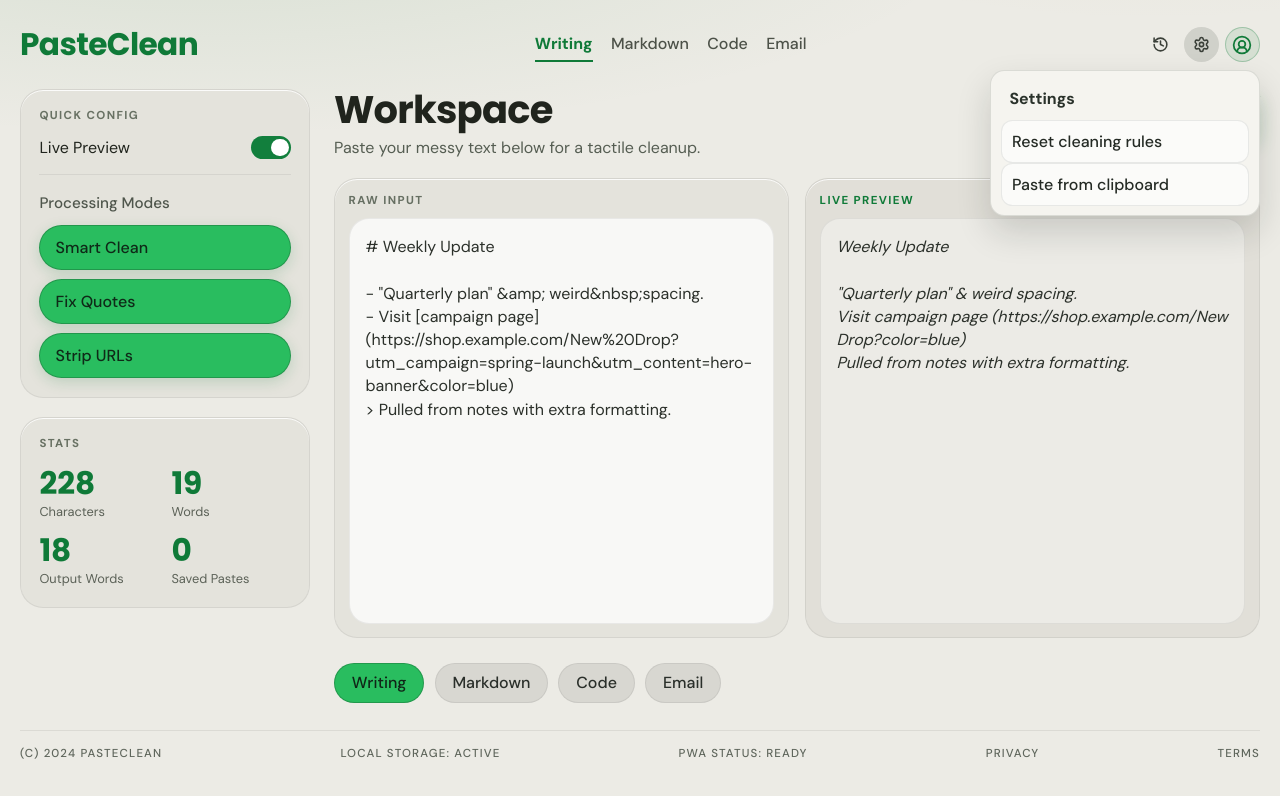
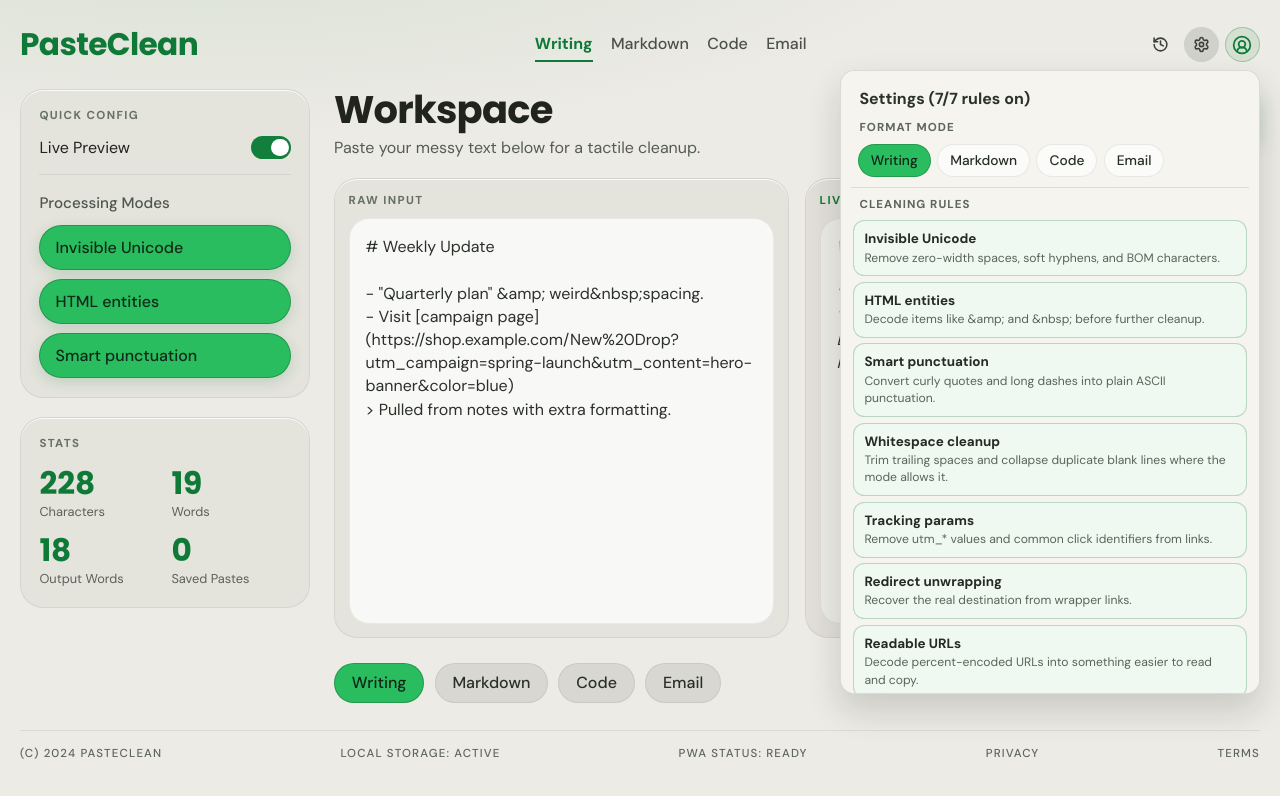
Before and after one commit to Joshuasoco/PasteClean, a React (Vite) app: page / in a window 1280 px wide. Both pictures are taken after a click on the button 1201 px from the left and 44 px from the top of the page. Shown: the top 796 px of the page. Built offline with nearby package versions, Linux system fonts and the light colour scheme; the HTML template or start-up script is replaced by a standard one.

Commit message:
feat: History menu restores pastes Settings menu now has full config Profile menu still has local-data action

```diff
--- a/src/App.jsx
+++ b/src/App.jsx
@@ -142,6 +142,15 @@
     })
   }
 
+  function handleLoadSample() {
+    const sample = getModeDefinition(mode).sample
+    startTransition(() => {
+      setInput(sample)
+    })
+    setToast('Sample loaded for current mode.')
+    setActiveMenu(null)
+  }
+
   function toggleMenu(menuName) {
     setActiveMenu((current) => (current === menuName ? null : menuName))
   }
@@ -172,6 +181,7 @@
   const outputWords = countWords(result.cleanedText)
   const visibleRules = CLEANING_RULES.slice(0, 3)
   const historyPreview = history.slice(0, 5)
+  const enabledRuleCount = CLEANING_RULES.filter((rule) => cleaningOptions[rule.key]).length
 
   return (
     <main className="pcShell">
@@ -244,14 +254,56 @@
           ) : null}
 
           {activeMenu === 'settings' ? (
-            <div className="pcMenu" role="menu" aria-label="Settings menu">
-              <p className="pcMenuTitle">Settings</p>
+            <div className="pcMenu pcMenuWide" role="menu" aria-label="Settings menu">
+              <p className="pcMenuTitle">Settings ({enabledRuleCount}/{CLEANING_RULES.length} rules on)</p>
+
+              <div className="pcMenuSection">
+                <p className="pcMenuSectionTitle">Format mode</p>
+                <div className="pcMenuPills">
+                  {MODE_OPTIONS.map((option) => (
+                    <button
+                      key={`settings-${option.id}`}
+                      type="button"
+                      className={`pcMenuPill ${option.id === mode ? 'pcMenuPillActive' : ''}`}
+                      onClick={() => handleModeChange(option.id)}
+                    >
+                      {getModeLabel(option.id, option.label)}
+                    </button>
+                  ))}
+                </div>
+              </div>
+
+              <div className="pcMenuSection">
+                <p className="pcMenuSectionTitle">Cleaning rules</p>
+                <div className="pcMenuRules">
+                  {CLEANING_RULES.map((rule) => (
+                    <button
+                      key={rule.key}
+                      type="button"
+                      className={`pcMenuRule ${cleaningOptions[rule.key] ? 'pcMenuRuleActive' : ''}`}
+                      onClick={() => handleToggleRule(rule.key)}
+                    >
+                      <span className="pcMenuRuleText">
+                        <strong>{rule.label}</strong>
+                        <small>{rule.description}</small>
+                      </span>
+                    </button>
+                  ))}
+                </div>
+              </div>
+
+              <div className="pcMenuSection">
+                <p className="pcMenuSectionTitle">Actions</p>
+                <button type="button" className="pcMenuAction" onClick={handleLoadSample}>
+                  Load sample text
+                </button>
                 <button type="button" className="pcMenuAction" onClick={handleResetSettings}>
                   Reset cleaning rules
                 </button>
                 <button type="button" className="pcMenuAction" onClick={() => void pasteFromClipboard()}>
                   Paste from clipboard
                 </button>
+              </div>
             </div>
           ) : null}
 
@@ -281,14 +333,14 @@
 
             <p className="pcSubLabel">Processing Modes</p>
             <div className="pcModeToggles">
-              {visibleRules.map((rule, index) => (
+              {visibleRules.map((rule) => (
                 <button
                   key={rule.key}
                   type="button"
                   className={`pcPillToggle ${cleaningOptions[rule.key] ? 'pcPillToggleActive' : ''}`}
                   onClick={() => handleToggleRule(rule.key)}
                 >
-                  {index === 0 ? 'Smart Clean' : index === 1 ? 'Fix Quotes' : 'Strip URLs'}
+                  {rule.label}
                 </button>
               ))}
             </div>
--- a/src/index.css
+++ b/src/index.css
@@ -141,6 +141,12 @@
   z-index: 20;
 }
 
+.pcMenuWide {
+  width: 420px;
+  max-height: min(78vh, 640px);
+  overflow: auto;
+}
+
 .pcMenuTitle {
   margin: 0;
   padding: 0.45rem 0.55rem 0.6rem;
@@ -159,6 +165,83 @@
 .pcMenuList {
   display: grid;
   gap: 0.35rem;
+}
+
+.pcMenuSection {
+  padding: 0 0.15rem;
+}
+
+.pcMenuSection + .pcMenuSection {
+  margin-top: 0.6rem;
+  padding-top: 0.55rem;
+  border-top: 1px solid rgba(42, 51, 42, 0.12);
+}
+
+.pcMenuSectionTitle {
+  margin: 0 0 0.45rem;
+  padding: 0 0.4rem;
+  text-transform: uppercase;
+  letter-spacing: 0.09em;
+  font-size: 0.72rem;
+  color: #5b655b;
+  font-weight: 700;
+}
+
+.pcMenuPills {
+  display: flex;
+  flex-wrap: wrap;
+  gap: 0.4rem;
+  padding: 0 0.3rem;
+}
+
+.pcMenuPill {
+  border-radius: 999px;
+  padding: 0.35rem 0.75rem;
+  border: 1px solid rgba(40, 49, 40, 0.09);
+  background: #fbfbf9;
+  color: #253025;
+  font-weight: 500;
+  font-size: 0.86rem;
+}
+
+.pcMenuPillActive {
+  background: #29bd5f;
+  border-color: rgba(19, 72, 35, 0.3);
+  color: #102517;
+}
+
+.pcMenuRules {
+  display: grid;
+  gap: 0.35rem;
+}
+
+.pcMenuRule {
+  width: 100%;
+  text-align: left;
+  border-radius: 0.72rem;
+  padding: 0.5rem 0.65rem;
+  border: 1px solid rgba(40, 49, 40, 0.09);
+  background: #fbfbf9;
+  color: #242a24;
+}
+
+.pcMenuRuleText {
+  display: grid;
+  gap: 0.05rem;
+}
+
+.pcMenuRuleText strong {
+  font-size: 0.84rem;
+}
+
+.pcMenuRuleText small {
+  font-size: 0.76rem;
+  color: #5a6459;
+}
+
+.pcMenuRuleActive {
+  background: #eff9f2;
+  border-color: rgba(24, 110, 50, 0.25);
 }
 
 .pcMenuItem,
@@ -188,10 +271,13 @@
 
 .pcMenuAction {
   font-weight: 500;
+  margin-top: 0.35rem;
 }
 
 .pcMenuItem:hover,
-.pcMenuAction:hover {
+.pcMenuAction:hover,
+.pcMenuRule:hover,
+.pcMenuPill:hover {
   background: #efeee9;
 }
 
@@ -488,6 +574,10 @@
     width: min(280px, calc(100vw - 1.5rem));
   }
 
+  .pcMenuWide {
+    width: min(360px, calc(100vw - 1.5rem));
+  }
+
   .pcRail,
   .pcEditors,
   .pcStatsGrid {
```
Lines whose indentation alone changed are shown as unchanged.
